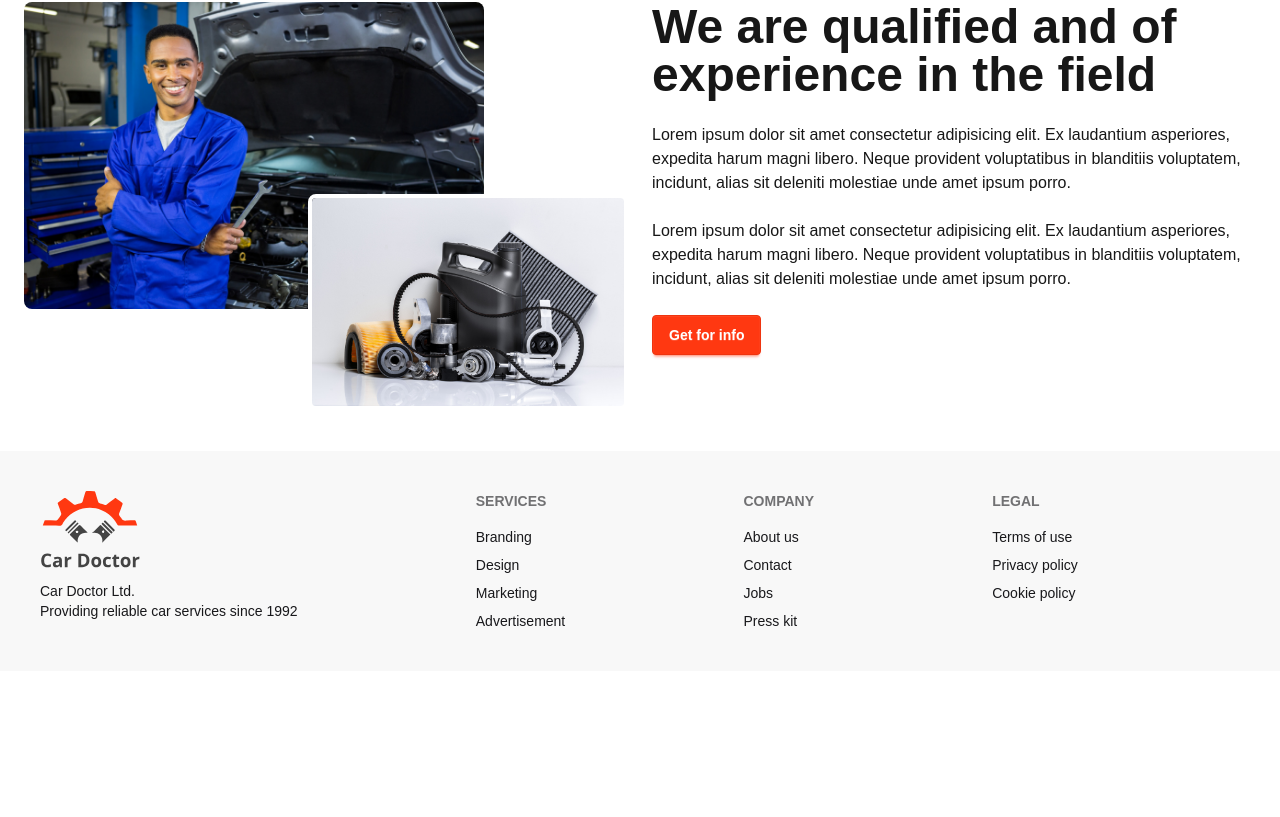
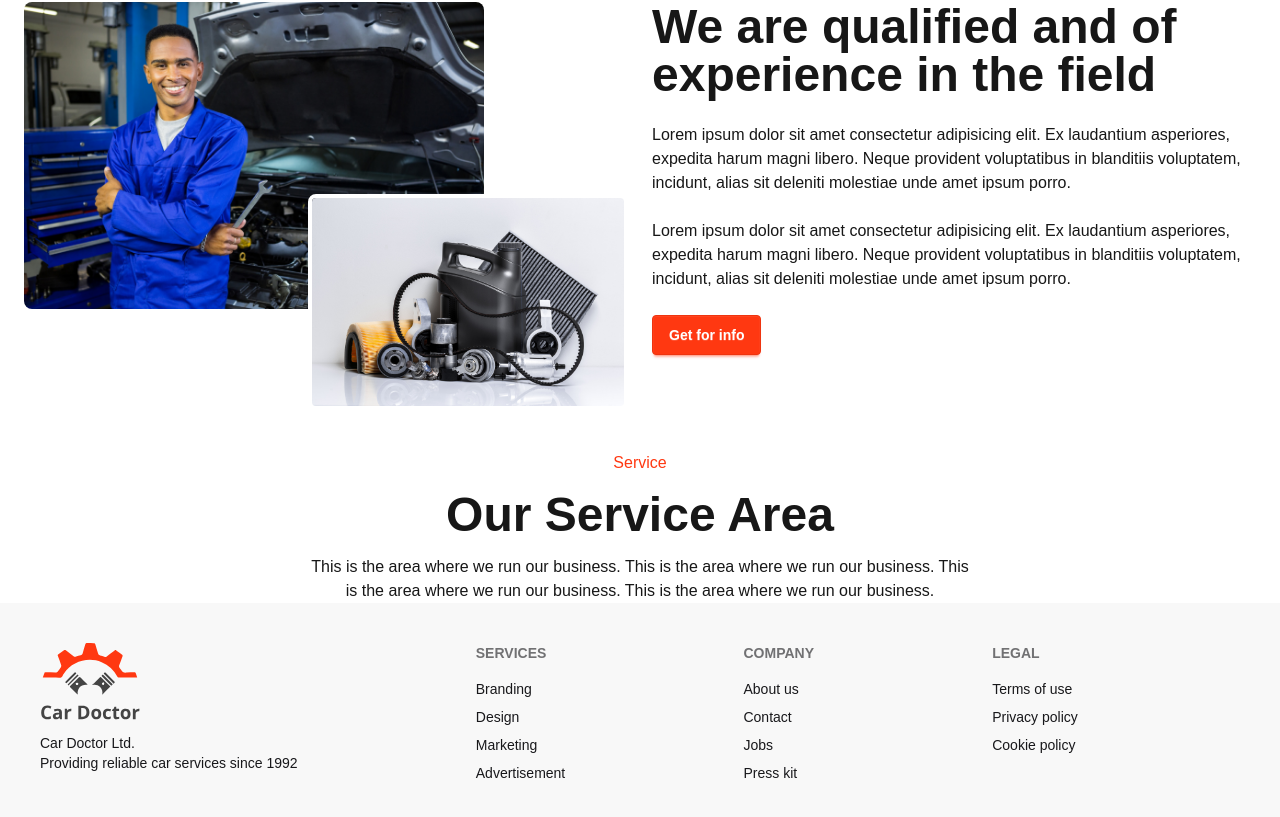
Before and after one commit to tisabbir/car-doctor-pro, a Next.js app: page / in a window 1280 px wide. Shown: the part 1006-1823 px from the top of the page. Before the commit the page ends 1677 px from the top, so only its background shows below. Built offline with nearby package versions, Linux system fonts and the light colour scheme.

Commit message:
feat (shared components): add headline component

```diff
--- a/src/components/Homepage/HomePage.jsx
+++ b/src/components/Homepage/HomePage.jsx
@@ -1,6 +1,7 @@
 import React from 'react';
 import Banner from './Banner';
 import About from './About';
+import Services from './Services';
 
 
 const HomePage = () => {
@@ -8,6 +9,7 @@ const HomePage = () => {
         <div>
             <Banner />
             <About />
+            <Services />
         </div>
     );
 };
--- /dev/null
+++ b/src/components/Homepage/Services.jsx
@@ -0,0 +1,17 @@
+import React from 'react';
+import Headline from '../Shared/Headline';
+
+const Services = () => {
+    const serviceHeadline = {
+        superTitle: "Service",
+        title: "Our Service Area",
+        description: "This is the area where we run our business. This is the area where we run our business. This is the area where we run our business. This is the area where we run our business."
+    }
+    return (
+        <div>
+            <Headline headline={serviceHeadline} />
+        </div>
+    );
+};
+
+export default Services;
--- /dev/null
+++ b/src/components/Shared/Headline.jsx
@@ -0,0 +1,13 @@
+import React from 'react';
+
+const Headline = ({headline}) => {
+    return (
+        <div className='mx-auto text-center max-w-2xl space-y-4'>
+            <p className='text-primary'>{headline.superTitle}</p>
+            <h1 className='text-5xl font-semibold'>{headline.title}</h1>
+            <p>{headline.description}</p>
+        </div>
+    );
+};
+
+export default Headline;
```
